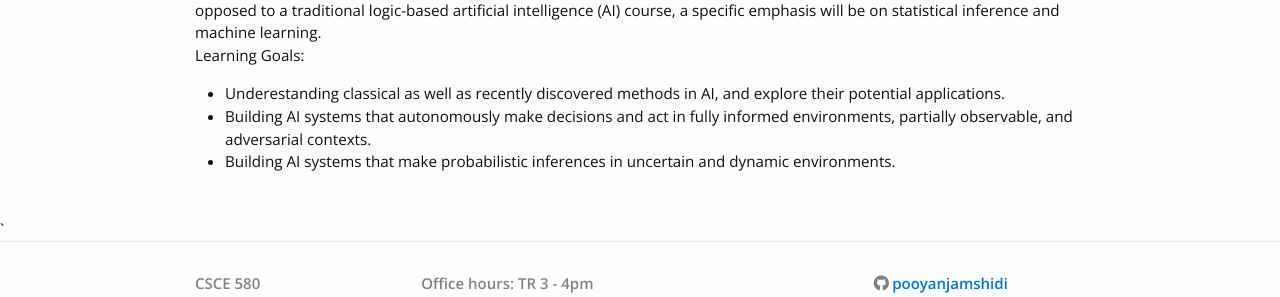
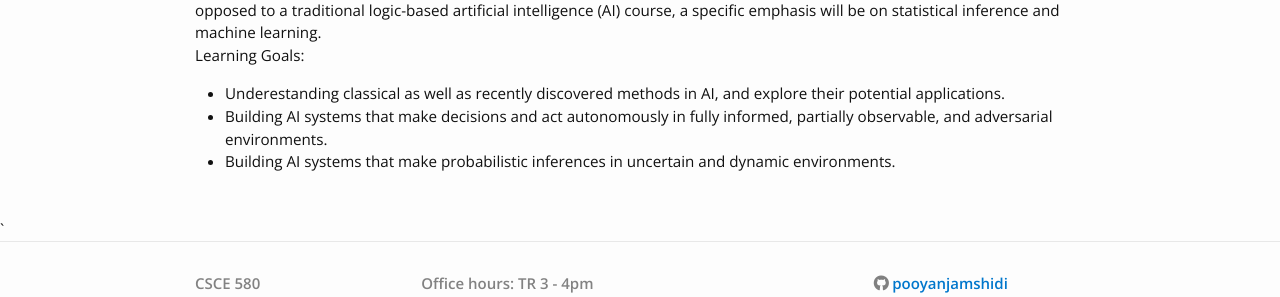
Before and after one commit to stephenvolpe/csce580, a Jekyll site: the page built from index.html, in a window 1280 px wide. Shown: the part 871-1168 px from the top of the page. Built offline with Jekyll 4.4.1, drawn with Linux system fonts in a browser that asks for light colours; nearby versions of some CDN libraries.

Commit message:
updated learning goals

```diff
--- a/index.html
+++ b/index.html
@@ -18,7 +18,7 @@
 Learning Goals:
 <ul>
   <li>Underestanding classical as well as recently discovered methods in AI, and explore their potential applications.</li>
-  <li>Building AI systems that autonomously make decisions and act in fully informed environments, partially observable, and adversarial contexts. </li>
+  <li>Building AI systems that make decisions and act autonomously in fully informed, partially observable, and adversarial environments. </li>
   <li>Building AI systems that make probabilistic inferences in uncertain and dynamic environments.</li>
 </ul>
 
```
